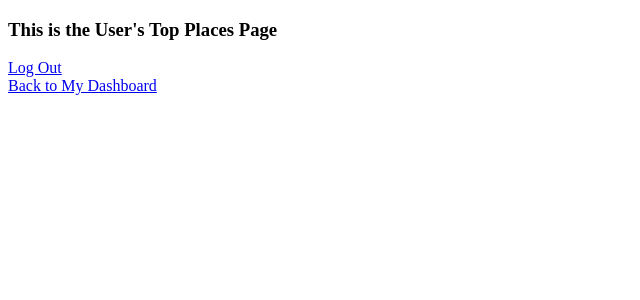
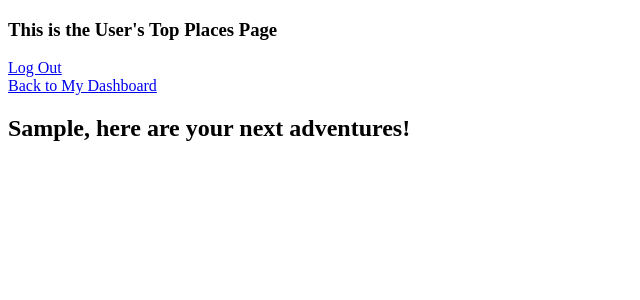
Before and after one commit to Jessica-Lynn3/National-Parks-and-Lakes-WebApp, a Flask app: page /user-top-places in a window 1280 px wide. Shown: the top 300 px of the page, without its empty margins (0-640 px from the left). Run offline with Flask 2, Linux system fonts and the light colour scheme; the visitor is signed in with stand-in values (Sample User, id 1).

Commit message:
Modified /user-top-places route: page now displays all of user's Top Parks

```diff
--- a/templates/user-top-places.html
+++ b/templates/user-top-places.html
@@ -20,5 +20,32 @@
     <label for="Nav Link to go back to User Dashboard"></label>
     <a href="/user-dashboard" class="button">Back to My Dashboard</a>
 
+<!-- -------------------------------------------------------------------------------------------------------------------------------- -->
+<!--                DISPLAY USER'S TOP PARKS                                                                                                 -->
+<!-- -------------------------------------------------------------------------------------------------------------------------------- -->
+
+<h2> {{ session['username']|title }}, here are your next adventures!</h2>
+
+<div id = "park-cards" class ="row"></div>
+    <label for="park-cards"></label>
+        {% for park in top_park_data %}
+
+            <div class = "park-card ">
+                <label for="park-card"></label>
+                    <div class="card-body">
+                        <h5> {{ park['fullName'] }} </h5>
+                        <br>
+                        <a href="/place-page/{{ park['parkCode'] }}">Explore details about {{ park['fullName'] }}</a>
+                        <br>
+                        {% if park.get('images') %}
+                            <img src="{{ park['images'][0]['url'] }}" class="park-image">
+                        {% else %}
+                            <img src="static/images/National-Park-Service-Logo.png">
+                        {% endif %}
+                    </div>
+            </div>
+
+        {% endfor %}
+</div>
 
 {% endblock %}
```
